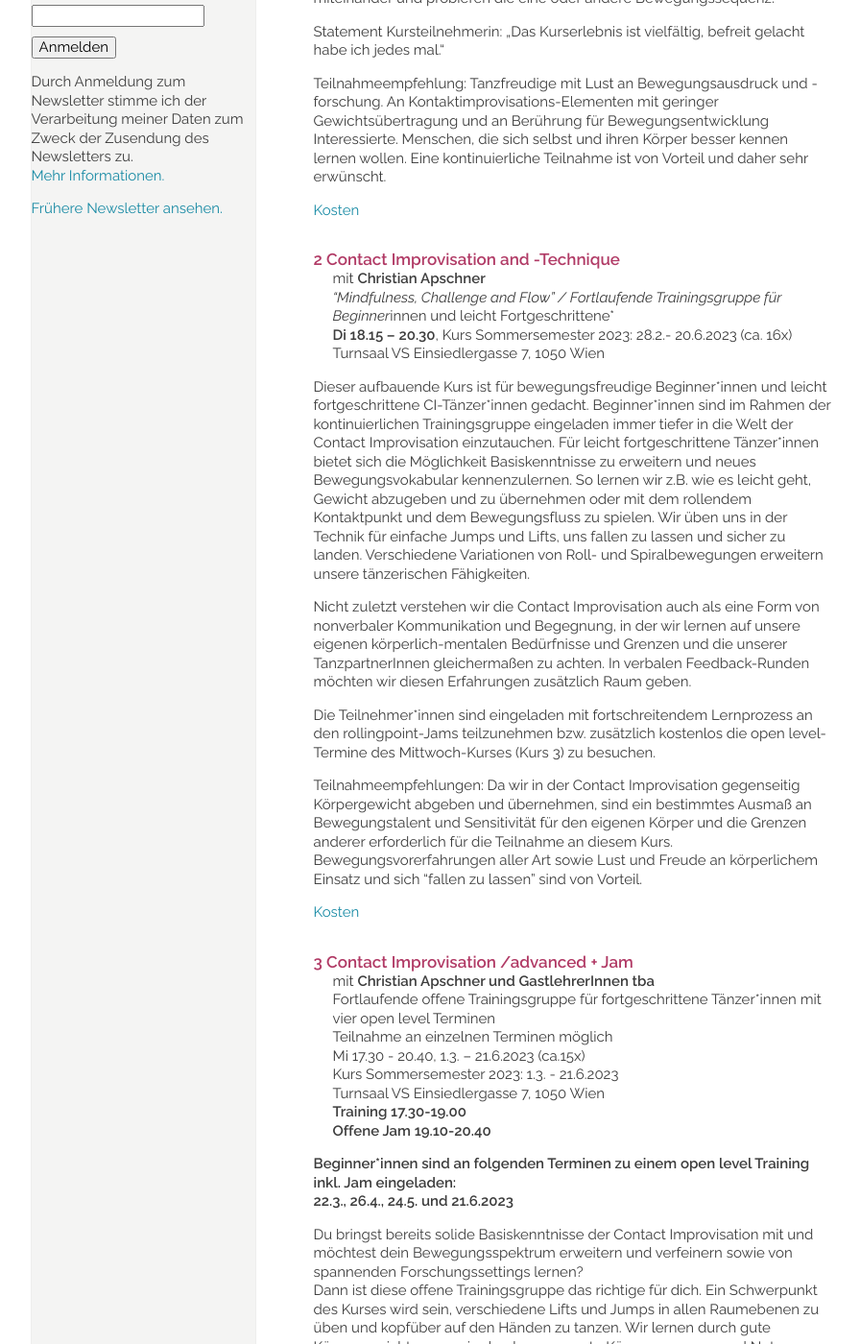
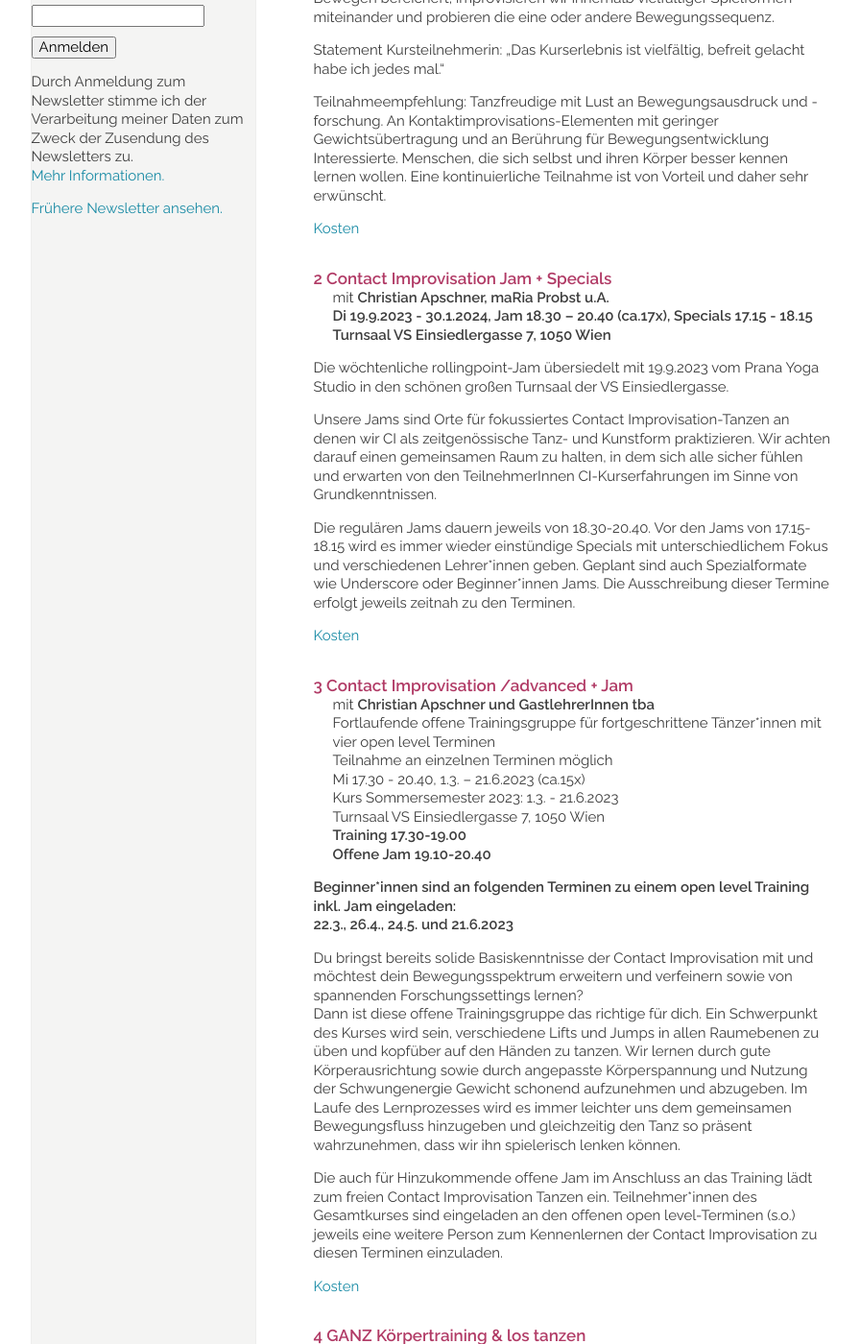
Before and after one commit to manulari/rollingpointat, a Jekyll site: the page built from _pages_de/kurse.md, in a window 1280 px wide and 1400 px high, scrolled down 1049 px. Shown: the whole window at 96% size, without its empty margins (152-1048 px from the left). Built offline with Jekyll 4.4.1, drawn with Linux system fonts in a browser that asks for light colours; comment, search, counter and statistics services are not loaded; some of the changed text lies outside the part shown.

Commit message:
Update page (de) “kurse”

```diff
--- a/_pages_de/kurse.md
+++ b/_pages_de/kurse.md
@@ -4,28 +4,28 @@ title: KURSE UND WORKSHOPS
 ---
 **Stundenplan Abendangebote Wintersemester 2023/24**
 
-| Tag    | Zeit            | Lehrer*in          | Titel                                                                                                | Ort/Turnsaal                  |
-| ------ | --------------- | ------------------ | ---------------------------------------------------------------------------------------------------- | ----------------------------- |
-| **Mo** | **18.30-20.15** | **maRia**          | **[ 1 RELEASZE Tanztraining - Zeitgenössischer Tanz/CI-light/Somatisches Lernen / open level](#mo)** | **Gilgegasse 12, 1090 Wien**  |
-| **Di** | **18.30-20.40** | **Christian u.a.** | **[2 Specials / Contact Improvisation Jam](#di)**                                                    | **Einsiedlerg. 7, 1050 Wien** |
-| **Mi** | **18.00-20.40** | **Christian u.a.** | **[3 "Wild and Soft" Contact Improvisation intermediate/advanced](#mi)**                             | **Einsiedlerg. 7, 1050 Wien** |
-| **Do** | **18.15-20.30** | **Christian**      | **[4 Contact Improvisation and -Technique Basics / beginner ](#do)**                                 | **Gilgegasse 12, 1090 Wien**  |
+| Tag    | Zeit                   | Lehrer*in                | Titel                                                                                        | Ort/Turnsaal                  |
+| ------ | ---------------------- | ------------------------ | -------------------------------------------------------------------------------------------- | ----------------------------- |
+| **Mo** | **18.30-20.15**        | **maRia**                | **[ 1 RELEASZE Tanztraining - Zeitgen. Tanz/CI-light/Somatisches Lernen / open level](#mo)** | **Gilgegasse 12, 1090 Wien**  |
+| **Di** | **(17.15)18.30-20.40** | **Christian maRia u.A.** | **[2 Contact Improvisation Jam + Specials](#di)**                                            | **Einsiedlerg. 7, 1050 Wien** |
+| **Mi** | **18.00-20.40**        | **Christian**            | **[3 "Wild and Soft" Contact Improvisation intermediate / advanced](#mi)**                   | **Einsiedlerg. 7, 1050 Wien** |
+| **Do** | **18.15-20.30**        | **Christian**            | **[4 Contact Improvisation and -Technique Basics / beginner ](#do)**                         | **Gilgegasse 12, 1090 Wien**  |
 
 \
 &nbsp;
 
 ### Die neuen Kurse des Wintersemesters 2023/24 starten vom 25.- 28.9.2023
 
-**Kursbeschreibungen folgen in Kürze!**
+**Kursbeschreibungen in Bearbeitung!**
 
 <div class="named-anchor" id="mo"></div>
 
-#### Sommersemester 2023
+#### Wintersemester 2023/24
 
 #### 1 RELEASZ Tanztraining: Zeitgenössischer Tanz / CI-light / Somatisches Lernen
 
 mit **maRia Probst -** *open level*\
-**Mo 18.30 - 20.15**; 27.2. – 19.6.2023 (ca. 15x)\
+**Mo 18.30 - 20.15**; 25.9.2023 – 29.1.2024 (ca. 16x)\
 Turnsaal VS Gilgegasse 12, 1090 Wien
 
 RELEASZ verweist auf die Wurzeln dieser Praxis, der Release Technique. Es steht darüber
@@ -47,20 +47,17 @@ Teilnahmeempfehlung: Tanzfreudige mit Lust an Bewegungsausdruck und -forschung.
 
 <div class="named-anchor" id="di"></div>
 
-#### 2 Contact Improvisation and -Technique
+#### 2 Contact Improvisation Jam + Specials
 
-mit **Christian Apschner**\
-*"Mindfulness, Challenge and Flow" / Fortlaufende Trainingsgruppe für Beginner*innen und leicht Fortgeschrittene*\
-**Di 18.15 – 20.30**, Kurs Sommersemester 2023: 28.2.- 20.6.2023 (ca. 16x)\
-Turnsaal VS Einsiedlergasse 7, 1050 Wien
+mit **Christian Apschner, maRia Probst u.A.**\
+**Di 19.9.2023 - 30.1.2024, Jam 18.30 – 20.40 (ca.17x), Specials 17.15 - 18.15**\
+**Turnsaal VS Einsiedlergasse 7, 1050 Wien**
 
-Dieser aufbauende Kurs ist für bewegungsfreudige Beginner\*innen und leicht fortgeschrittene CI-Tänzer\*innen gedacht. Beginner\*innen sind im Rahmen der kontinuierlichen Trainingsgruppe eingeladen immer tiefer in die Welt der Contact Improvisation einzutauchen. Für leicht fortgeschrittene Tänzer\*innen bietet sich die Möglichkeit Basiskenntnisse zu erweitern und neues Bewegungsvokabular kennenzulernen. So lernen wir z.B. wie es leicht geht, Gewicht abzugeben und zu übernehmen oder mit dem rollendem Kontaktpunkt und dem Bewegungsfluss zu spielen. Wir üben uns in der Technik für einfache Jumps und Lifts, uns fallen zu lassen und sicher zu landen. Verschiedene Variationen von Roll- und Spiralbewegungen erweitern unsere tänzerischen Fähigkeiten.
+Die wöchtenliche rollingpoint-Jam übersiedelt mit 19.9.2023 vom Prana Yoga Studio in den schönen großen Turnsaal der VS Einsiedlergasse.
 
-Nicht zuletzt verstehen wir die Contact Improvisation auch als eine Form von nonverbaler Kommunikation und Begegnung, in der wir lernen auf unsere eigenen körperlich-mentalen Bedürfnisse und Grenzen und die unserer TanzpartnerInnen gleichermaßen zu achten. In verbalen Feedback-Runden möchten wir diesen Erfahrungen zusätzlich Raum geben.
+Unsere Jams sind Orte für fokussiertes Contact Improvisation-Tanzen an denen wir CI als zeitgenössische Tanz- und Kunstform praktizieren. Wir achten darauf einen gemeinsamen Raum zu halten, in dem sich alle sicher fühlen und erwarten von den TeilnehmerInnen CI-Kurserfahrungen im Sinne von Grundkenntnissen.
 
-Die Teilnehmer*innen sind eingeladen mit fortschreitendem Lernprozess an den rollingpoint-Jams teilzunehmen bzw. zusätzlich kostenlos die open level-Termine des Mittwoch-Kurses (Kurs 3) zu besuchen.
-
-Teilnahmeempfehlungen: Da wir in der Contact Improvisation gegenseitig Körpergewicht abgeben und übernehmen, sind ein bestimmtes Ausmaß an Bewegungstalent und Sensitivität für den eigenen Körper und die Grenzen anderer erforderlich für die Teilnahme an diesem Kurs. Bewegungsvorerfahrungen aller Art sowie Lust und Freude an körperlichem Einsatz und sich "fallen zu lassen" sind von Vorteil.
+Die regulären Jams dauern jeweils von 18.30-20.40. Vor den Jams von 17.15-18.15 wird es immer wieder einstündige Specials mit unterschiedlichem Fokus und verschiedenen Lehrer\*innen geben. Geplant sind auch Spezialformate wie Underscore oder Beginner\*innen Jams. Die Ausschreibung dieser Termine erfolgt jeweils zeitnah zu den Terminen.
 
 [Kosten](#kosten)
 
```
